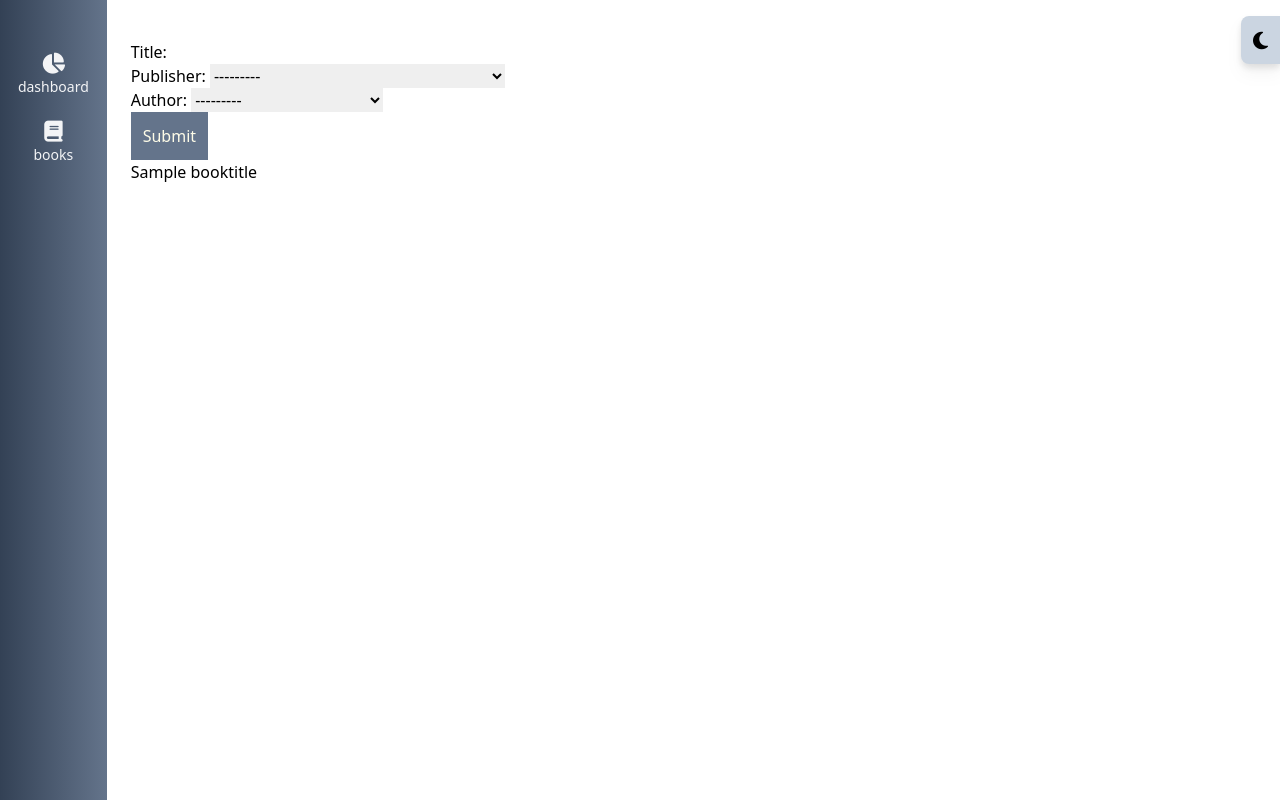
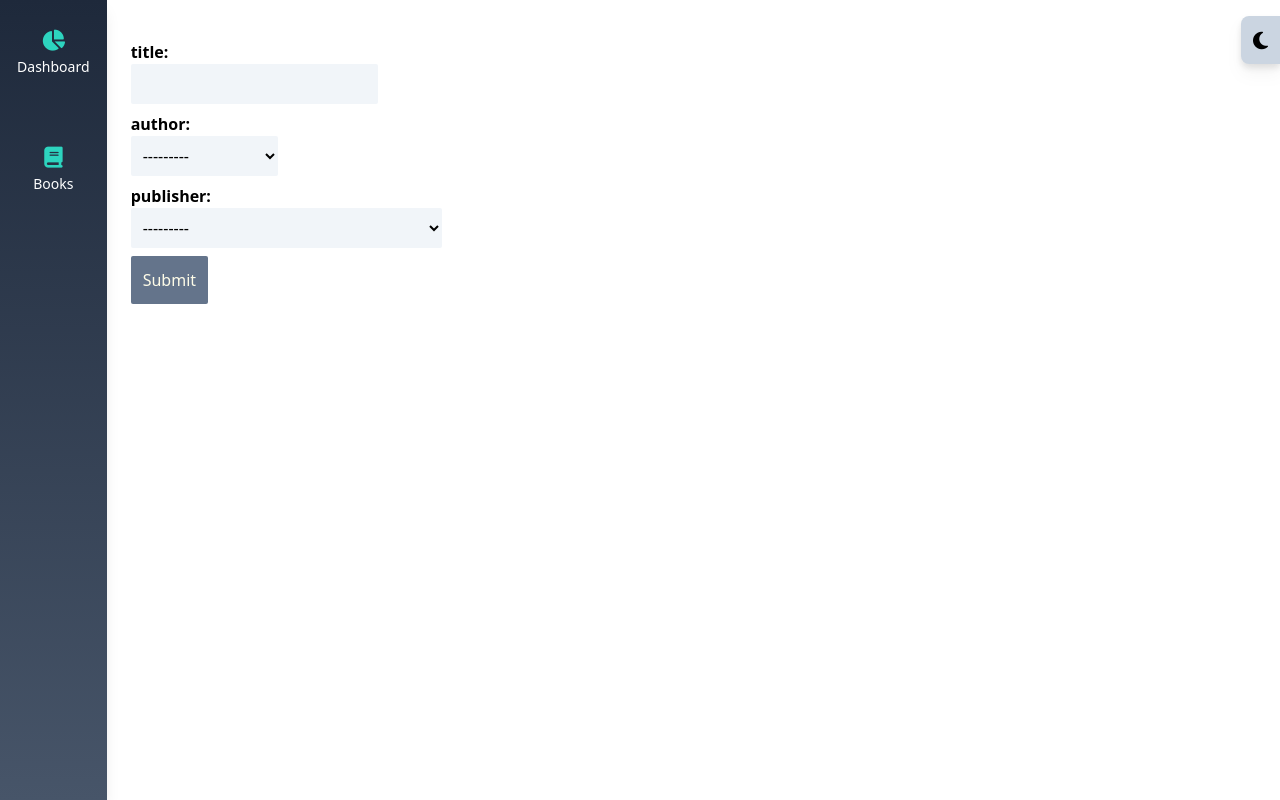
Before and after one commit to avdmitry1/book_store, a Django app: page /books/ in a window 1280 px wide. Shown: the part 64-864 px from the top of the page. Run offline with Django 5.2, Linux system fonts and the light colour scheme; tables that the repository leaves empty hold one stand-in row (values such as "Sample post"); one stand-in notice (Sample message) is shown; some libraries are stand-ins or nearby versions.

Commit message:
new features

```diff
--- a/src/authors/models.py
+++ b/src/authors/models.py
@@ -7,4 +7,4 @@
     name = models.CharField(max_length=255)
 
     def __str__(self):
-        return f"Author: {self.name}"
+        return f"{self.name}"
--- a/src/books/forms.py
+++ b/src/books/forms.py
@@ -1,13 +1,27 @@
 from django import forms
 
 from .models import BookTitle
+from django.core.exceptions import ValidationError
 
 
 class BookTitleForm(forms.ModelForm):
     class Meta:
         model = BookTitle
         fields = [
-            "title",
             "publisher",
             "author",
+            "title",
         ]
+
+    def clean(self):
+        title = self.cleaned_data.get("title")
+        if len(title) < 5:
+            msg = "Title must be at least 5 characters long."
+            # self.add_error("title", msg)
+            raise ValidationError(msg)
+
+        book_title_exists = BookTitle.objects.filter(title__iexact=title).exists()
+        if book_title_exists:
+            raise ValidationError("This title already exists. Please enter a new one.")
+
+        return self.cleaned_data
--- a/src/books/templates/books/main.html
+++ b/src/books/templates/books/main.html
@@ -1,21 +1,40 @@
-{% extends 'base.html' %}
-{% block title %}BOOK LIST{% endblock %}
+{% extends 'base.html' %} {% load widget_tweaks %} {% block title %}
+  BOOK LIST
+{% endblock %}
 
 <!-- content -->
 {% block content %}
+  {# Show any messages that are present #}
+  {% if messages %}
+    {% for message in messages %}
+      {% if message %}
+        {% if message.tags == 'info' %}
+          {% include 'components/alert.html' with is_info=True title='Success' body=message %}
+        {% elif message.tags == 'error' %}
+          {% include 'components/alert.html' with is_info=False title='Error' body=message %}
+        {% endif %}
+      {% endif %}
+    {% endfor %}
+  {% endif %}
 
-<form action="" method="post" class="flex-container">
+  <form action="" method="post" class="flex-container">
     {% csrf_token %}
-    {{ form.as_p }}
-    <button type="submit" class="btn p-3 bg-slate-500 text-yellow-50">Submit</button>
-</form>
-
-{% if object_list %}
-<ul>
-    {% for el in object_list %}
-    <li><a href="{{ el.get_absolute_url }}">{{ el.title }}</a></li>
-    {% endfor %}
-</ul>
-{% endif %}
-
-{% endblock content %}
+    <div class="mb-2">
+      <!-- Field for searching for a book title -->
+      <label for="{{ form.title.id_for_label }}" class="block font-semibold">title:</label>
+      {{ form.title|add_class:'bg-slate-100 text-black rounded-sm p-2' }}
+    </div>
+    <div class="mb-2">
+      <!-- Field for searching for the author of a book title -->
+      <label for="{{ form.author.id_for_label }}" class="block font-semibold">author:</label>
+      {{ form.author|add_class:'bg-slate-100 text-black rounded-sm p-2' }}
+    </div>
+    <div class="mb-2">
+      <!-- Field for searching for the publisher of a book title -->
+      <label for="{{ form.publisher.id_for_label }}" class="block font-semibold">publisher:</label>
+      {{ form.publisher|add_class:'bg-slate-100 text-black rounded-sm p-2' }}
+    </div>
+    <!-- Submit button -->
+    <button type="submit" class="btn rounded-sm p-3 bg-slate-500 text-yellow-50 dark:bg-slate-400">Submit</button>
+  </form>
+{% endblock %}
--- a/src/books/views.py
+++ b/src/books/views.py
@@ -1,39 +1,38 @@
 from django.db.models import QuerySet
-from django.http import HttpRequest
-from django.shortcuts import HttpResponse, get_object_or_404, render
+from django.http import HttpRequest, HttpResponse
+from django.shortcuts import get_object_or_404, render
 from django.views.generic import FormView, ListView
 
 from .forms import BookTitleForm
 from .models import BookTitle
+from django.contrib import messages
 
 
 class BookTitleListView(FormView, ListView):
-    """
-    Displays a list of BookTitles and handles form submission to create new ones.
-    """
-
-    queryset = BookTitle.objects.all()
-    template_name = "books/main.html"
-    context_object_name = "object_list"
-    form_class = BookTitleForm
+    queryset: QuerySet[BookTitle] = BookTitle.objects.all()
+    template_name: str = "books/main.html"
+    context_object_name: str = "object_list"
+    form_class: type = BookTitleForm
 
     def get_success_url(self) -> str:
-        """Returns the redirect URL after a successful form submission."""
         return self.request.path
 
     def form_valid(self, form: BookTitleForm) -> HttpResponse:
-        """Saves the form and redirects on success."""
-        form.save()
+        book_title: BookTitle = form.save()
+        messages.add_message(
+            self.request, messages.INFO, f"'{book_title}' created."
+        )
         return super().form_valid(form)
 
+    def form_invalid(self, form: BookTitleForm) -> HttpResponse:
+        self.object_list = self.get_queryset()
+        messages.add_message(self.request, messages.ERROR, form.errors)
+        return super().form_invalid(form)
+
     def get_queryset(self) -> QuerySet[BookTitle]:
-        """Returns books with titles containing 'i'."""
         return BookTitle.objects.filter(title__contains="i")
 
 
 def book_title_detail_view(request: HttpRequest, pk: int) -> HttpResponse:
-    """
-    Displays a single BookTitle object by its primary key (pk).
-    """
-    obj = get_object_or_404(BookTitle, id=pk)
+    obj: BookTitle = get_object_or_404(BookTitle, id=pk)
     return render(request, "books/detail.html", {"obj": obj})
--- a/src/core/settings.py
+++ b/src/core/settings.py
@@ -49,6 +49,7 @@
     "tailwind",
     "theme",
     "django_browser_reload",
+    "widget_tweaks",
 ]
 
 TAILWIND_APP_NAME = "theme"
--- a/src/templates/layout/sidebar.html
+++ b/src/templates/layout/sidebar.html
@@ -1,22 +1,21 @@
-{% url 'home' as home_url %}
-{% url 'books:main' as books_url %}
+{% url 'home' as home_url %} {% url 'books:main' as books_url %}
 
-<aside
-    class="hidden md:block sticky bg-gradient-to-r from-slate-700 to-slate-500 h-screen text-white w-full pt-14 text-sm">
-    <ul>
-        <li class="mb-5 mx-auto">
-            <a href="{{home_url}}"
-                class="grid h-12 place-items-center cursor-pointer hover:text-slate-300 duration-100 text-gray-100">
-                <i class="fa-solid fa-chart-pie fa-xl"></i>
-                <p>dashboard</p>
-            </a>
-        </li>
-        <li class="mb-5 mx-auto">
-            <a href="{{books_url}}"
-                class="grid h-12 place-items-center cursor-pointer hover:text-slate-300 duration-100 text-gray-100">
-                <i class="fa-solid fa-book fa-xl"></i>
-                <p>books</p>
-            </a>
-        </li>
-    </ul>
+<!-- Sidebar -->
+<aside class="hidden md:block bg-gradient-to-b from-slate-800 to-slate-600 h-screen w-full text-white pt-0 text-sm shadow-lg">
+  <ul class="">
+    <!-- dashboard -->
+    <li>
+      <a href="{{ home_url }}" class="flex flex-col place-items-center py-10 hover:bg-slate-700 rounded-sm transition duration-300">
+        <i class="fa-solid fa-chart-pie fa-xl text-teal-400"></i>
+        <p class="mt-4 text-wrap">Dashboard</p>
+      </a>
+    </li>
+    <!-- books -->
+    <li>
+      <a href="{{ books_url }}" class="flex flex-col place-items-center py-10 hover:bg-slate-700 rounded-sm transition duration-300">
+        <i class="fa-solid fa-book fa-xl text-teal-400"></i>
+        <p class="mt-4 text-wrap">Books</p>
+      </a>
+    </li>
+  </ul>
 </aside>
--- a/src/theme/templates/base.html
+++ b/src/theme/templates/base.html
@@ -1,38 +1,45 @@
 {% load static tailwind_tags %}
 <!DOCTYPE html>
 <html lang="en" class="{% if request.session.is_dark_mode %}dark{% endif %}">
-
   <head>
-	<title>Django Tailwind | {% block title %}{% endblock title %}</title>
-	<meta charset="UTF-8">
-	<meta name="viewport" content="width=device-width, initial-scale=1.0">
-	<meta http-equiv="X-UA-Compatible" content="ie=edge">
+    <title>
+      Django Tailwind |{% block title %}
+      {% endblock %}
+    </title>
+    <meta charset="UTF-8" />
+    <meta name="viewport" content="width=device-width, initial-scale=1.0" />
+    <meta http-equiv="X-UA-Compatible" content="ie=edge" />
     <!-- font awesome -->
-	<link rel="stylesheet" href="https://cdnjs.cloudflare.com/ajax/libs/font-awesome/6.7.2/css/all.min.css"
-		integrity="sha512-Evv84Mr4kqVGRNSgIGL/F/aIDqQb7xQ2vcrdIwxfjThSH8CSR7PBEakCr51Ck+w+/U6swU2Im1vVX0SVk9ABhg=="
-		crossorigin="anonymous" referrerpolicy="no-referrer" />
+    <link rel="stylesheet" href="https://cdnjs.cloudflare.com/ajax/libs/font-awesome/6.7.2/css/all.min.css" integrity="sha512-Evv84Mr4kqVGRNSgIGL/F/aIDqQb7xQ2vcrdIwxfjThSH8CSR7PBEakCr51Ck+w+/U6swU2Im1vVX0SVk9ABhg==" crossorigin="anonymous" referrerpolicy="no-referrer" />
     {% tailwind_css %}
   </head>
 
-
+  <!-- body -->
   <body class="bg-grey-50 dark:bg-slate-500 text-black dark:text-white">
+    <!-- navbar -->
     {% include 'layout/navbar.html' %}
     <div class="grid grid-cols-12">
       <div class="col-span-1">
+        <!-- sidebar -->
         {% include 'layout/sidebar.html' %}
       </div>
       <div class="col-span-11">
         <div class="pt-10 px-6">
-				<a href="{% url 'change_theme' %}" class="fixed top-20 right-0 p-3 rounded-l-lg
-					bg-slate-300 hover:bg-slate-400 dark:bg-gray-500 dark:hover:bg-gray-400 drop-shadow-lg transition">
-					<i
-						class="fa-solid {% if request.session.is_dark_mode %}fa-sun{% else %}fa-moon{% endif %} fa-lg"></i></a>
+          <!-- theme toggle -->
+          <a href="{% url 'change_theme' %}" class="fixed top-20 right-0 p-3 rounded-l-lg bg-slate-300 hover:bg-slate-400 dark:bg-gray-500 dark:hover:bg-gray-400 drop-shadow-lg transition">
+            <i class="fa-solid {% if request.session.is_dark_mode %}
+                fa-sun
+              {% else %}
+                fa-moon
+              {% endif %} fa-lg">
+
+            </i>
+          </a>
           {% block content %}
-
-				{% endblock content %}
+            <!-- content -->
+          {% endblock %}
         </div>
       </div>
     </div>
   </body>
-
 </html>
```
Also changed, not shown: src/books/templates/books/detail.html (+5 -4 lines), src/templates/components/alert.html (added, +11 -0 lines), src/templates/layout/navbar.html (+5 -8 lines), src/templates/main.html (+8 -8 lines). Lines whose indentation alone changed are shown as unchanged.
